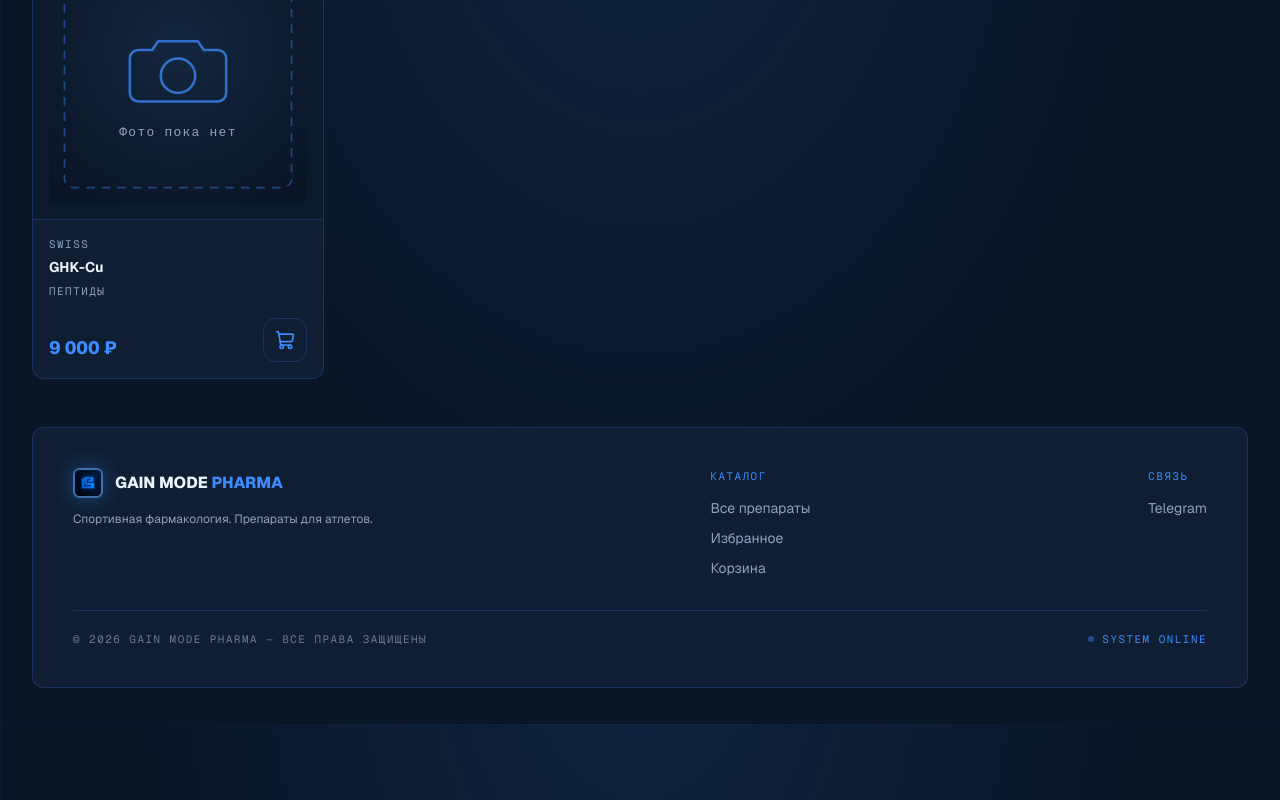
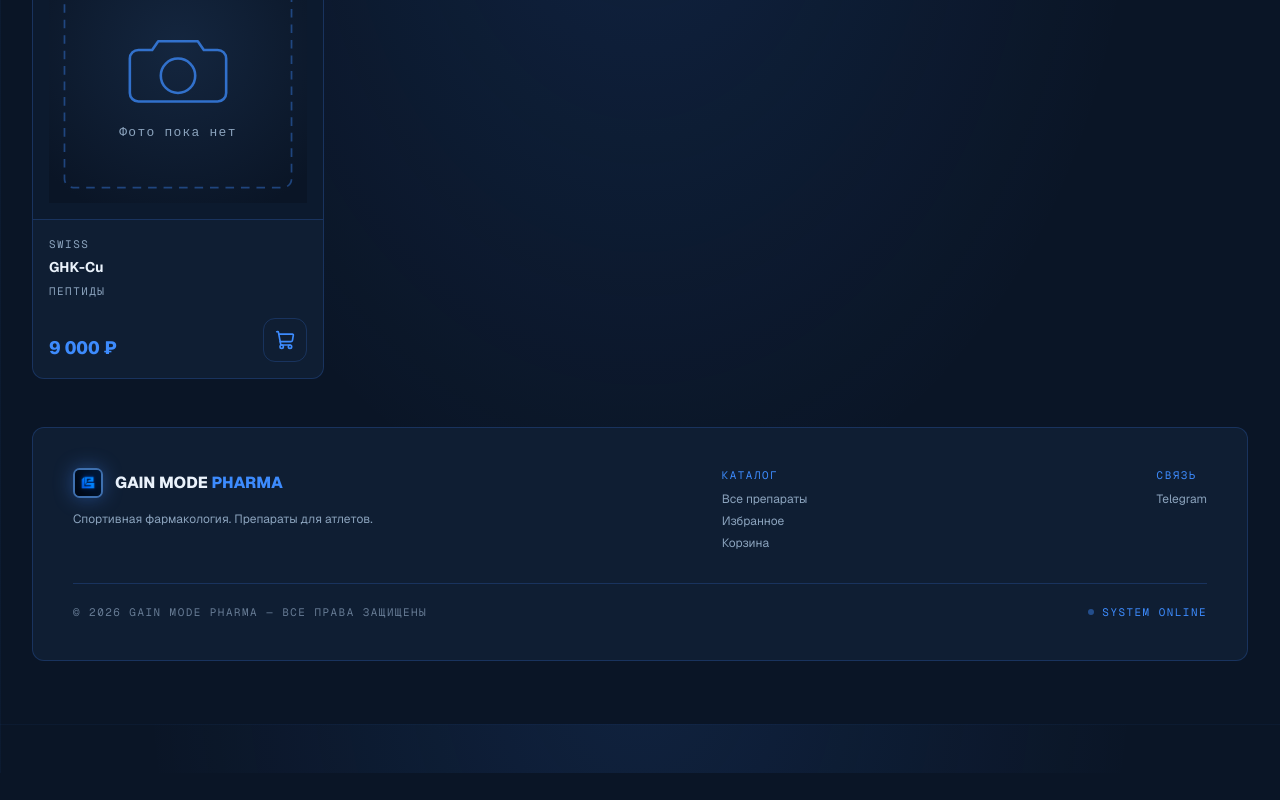
Before and after one commit to eleverr1code/gainmode, a Next.js app: page / in a window 1280 px wide. Shown: the part 8076-8876 px from the top of the page. After the commit the page ends 8849 px from the top, so only its background shows below. Built offline with nearby package versions, Linux system fonts and the light colour scheme.

Commit message:
telegram: link user chat in footer

```diff
--- a/components/layout/Footer.tsx
+++ b/components/layout/Footer.tsx
@@ -32,13 +32,13 @@ export function Footer() {
         </div>
 
         {columns.map((col) => (
-          <nav key={col.title} className="flex flex-col gap-2.5">
-            <span className="tech mb-1 text-neon">{col.title}</span>
+          <nav key={col.title} className="flex flex-col gap-1.5">
+            <span className="tech mb-0.5 text-neon text-sm">{col.title}</span>
             {col.links.map((l) => (
               <a
                 key={l.label}
                 href={l.href}
-                className="text-sm text-muted transition hover:text-neon"
+                className="text-xs text-muted transition hover:text-neon"
               >
                 {l.label}
               </a>
```
